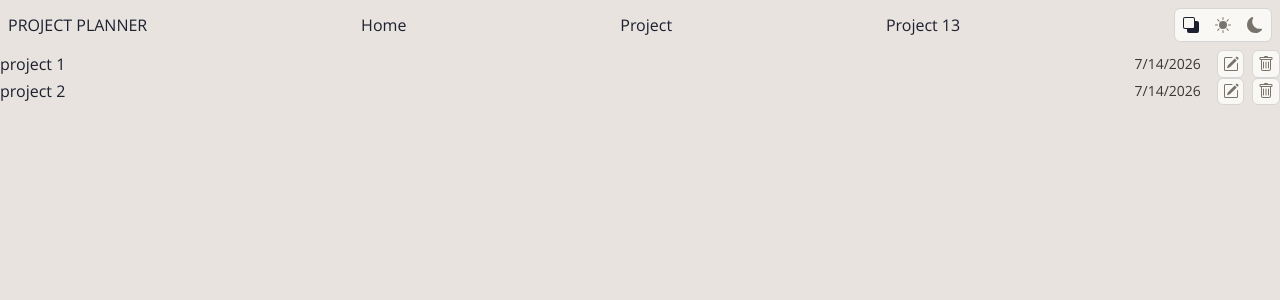
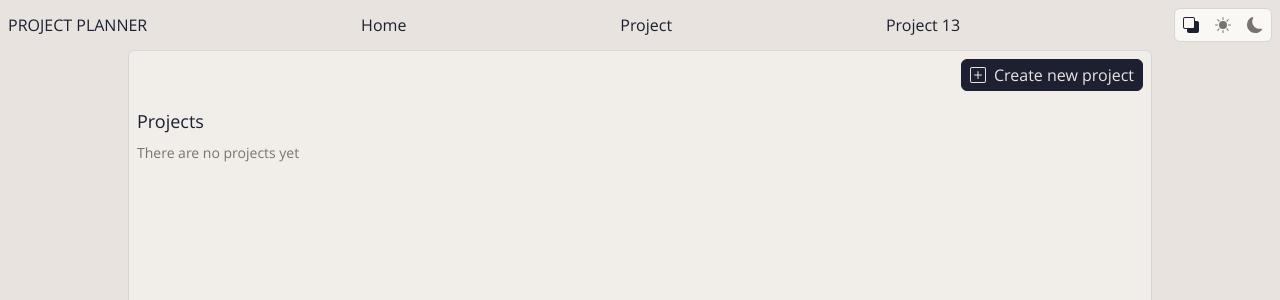
Before and after one commit to Amater-AK/Personal-Project-Planner, a React (Vite) app: page / in a window 1280 px wide. Shown: the top 300 px of the page. Built offline with nearby package versions, Linux system fonts and the light colour scheme.

Commit message:
add basic project functionality

```diff
--- /dev/null
+++ b/src/features/projects/components/ProjectForm.tsx
@@ -0,0 +1,51 @@
+import { useState } from "react";
+
+import { InputBlock } from "@/shared/components/ui/InputBlock";
+import { InputLabel } from "@/shared/components/ui/InputLabel";
+import { Input } from "@/shared/components/ui/Input";
+import { InputError } from "@/shared/components/ui/InputError";
+import { Button } from "@/shared/components/ui/Button";
+
+import { type ProjectEdit } from "../types/project.type";
+
+interface Props {
+    data?: ProjectEdit;
+    onSubmit: (data: ProjectEdit) => void;
+}
+
+type FormFields = "title";
+
+export function ProjectForm({ data, onSubmit }: Props) {
+    const [errors, setErrors] = useState<Record<FormFields, string>>({ title: "" });
+
+    function handleSubmit(event: React.SubmitEvent<HTMLFormElement>) {
+        event.preventDefault();
+
+        const formData = new FormData(event.target);
+        const data = Object.fromEntries(formData.entries()) as unknown as ProjectEdit;
+
+        if (!data.title.trim()) {
+            setErrors((state) => ({ ...state, title: "title is required" }));
+
+            return;
+        }
+
+        onSubmit(data);
+    }
+
+    return (
+        <form className="grid gap-2" onSubmit={handleSubmit}>
+            <h2 className="font-semibold">{data ? "Editing a project" : "Project creation"}</h2>
+
+            <InputBlock>
+                <InputLabel htmlFor="title">Title</InputLabel>
+                <Input type="text" id="title" name="title" defaultValue={data?.title} />
+                <InputError message={errors.title} />
+            </InputBlock>
+
+            <div className="flex justify-end">
+                <Button type="submit">{data ? "Edit" : "Create"}</Button>
+            </div>
+        </form>
+    );
+}
--- a/src/features/projects/components/ProjectItem.tsx
+++ b/src/features/projects/components/ProjectItem.tsx
@@ -1,6 +1,13 @@
+import { Link } from "react-router";
+
 import { BsPencilSquare, BsTrash } from "react-icons/bs";
 
+import { useModalStore } from "@/shared/stores/modalStore";
+import { useProjectStore } from "../stores/projectStore";
+
 import { Button } from "@/shared/components/ui/Button";
+import { ProjectForm } from "./ProjectForm";
+import { ConfirmDelete } from "@/shared/components/ui/ConfirmDelete";
 
 import { type Project } from "../types/project.type";
 import { toDate } from "@/shared/utils/datetime";
@@ -10,24 +17,57 @@ interface Props {
 }
 
 export function ProjectItem({ project }: Props) {
+    const openModal = useModalStore((state) => state.openModal);
+    const closeModal = useModalStore((state) => state.closeModal);
+    const editProject = useProjectStore((state) => state.editProject);
+    const deleteProject = useProjectStore((state) => state.deleteProject);
+
+    function handleEdit() {
+        openModal(
+            <ProjectForm
+                data={project}
+                onSubmit={(data) => {
+                    editProject(project.id, data);
+                    closeModal();
+                }}
+            />,
+        );
+    }
+
+    function handleDelete() {
+        openModal(
+            <ConfirmDelete
+                onConfirm={() => {
+                    deleteProject(project.id);
+                    closeModal();
+                }}
+                onCancel={closeModal}
+            />,
+        );
+    }
+
     const datetime = toDate(project.createdAt);
 
     return (
-        <div className="flex items-center gap-4">
-            <span className="truncate grow">{project.title}</span>
+        <li className="relative">
+            <Link
+                to={`p/${project.id}`}
+                className="grow flex items-center gap-6 p-2 pl-4 pr-22 text-input-placeholder bg-input-bg border border-border rounded-medium hover:text-input-text hover:border-input-text transition-colors duration-300"
+            >
+                <span className="truncate grow">{project.title}</span>
+                <time className="text-sm text-text-secondary" dateTime={datetime}>
+                    {datetime}
+                </time>
+            </Link>
 
-            <time className="text-sm text-text-secondary" dateTime={datetime}>
-                {datetime}
-            </time>
-
-            <div className="flex items-center gap-2">
-                <Button intent="regular" onlyIcon={true}>
+            <div className="absolute top-0 bottom-0 right-2 flex items-center gap-2">
+                <Button intent="regular" onlyIcon={true} aria-label={`Edit ${project.title}`} onClick={handleEdit}>
                     <BsPencilSquare />
                 </Button>
-                <Button intent="danger" onlyIcon={true}>
+                <Button intent="danger" onlyIcon={true} aria-label={`Delete ${project.title}`} onClick={handleDelete}>
                     <BsTrash />
                 </Button>
             </div>
-        </div>
+        </li>
     );
 }
--- a/src/features/projects/components/ProjectList.tsx
+++ b/src/features/projects/components/ProjectList.tsx
@@ -12,11 +12,9 @@ export function ProjectList({ projects }: Props) {
     }
 
     return (
-        <ul>
+        <ul className="grid gap-1">
             {projects.map((project) => (
-                <li key={project.id}>
-                    <ProjectItem project={project} />
-                </li>
+                <ProjectItem key={project.id} project={project} />
             ))}
         </ul>
     );
--- a/src/features/projects/stores/projectStore.ts
+++ b/src/features/projects/stores/projectStore.ts
@@ -5,20 +5,14 @@ import { v4 as uuidv4 } from "uuid";
 
 import { sharedStorage } from "@/shared/lib/sharedStorage";
 
-import {
-    type Project,
-    type ProjectGet,
-    type ProjectCreate,
-    type ProjectUpdate,
-    type ProjectDelete,
-} from "../types/project.type";
+import { type Project, type ProjectEdit } from "../types/project.type";
 
 interface ProjectState {
     projects: Project[];
-    getProject: (data: ProjectGet) => Project;
-    addProject: (data: ProjectCreate) => string;
-    updateProject: (data: ProjectUpdate) => void;
-    deleteProject: (data: ProjectDelete) => void;
+    getProject: (id: string) => Project;
+    createProject: (data: ProjectEdit) => string;
+    editProject: (id: string, data: ProjectEdit) => void;
+    deleteProject: (id: string) => void;
 }
 
 export const useProjectStore = create<ProjectState>()(
@@ -26,28 +20,32 @@ export const useProjectStore = create<ProjectState>()(
         immer((set, get) => ({
             projects: Array<Project>(),
 
-            getProject: (data) => {
+            getProject: (id) => {
                 const projects = get().projects;
 
-                return projects.find((project) => project.id === data.id);
+                return projects.find((project) => project.id === id);
             },
-            addProject: (data) => {
+            createProject: (data) => {
                 const id = uuidv4();
 
-                set((state) => state.projects.push({ id, ...data, createdAt: Date.now() }));
+                set((state) => {
+                    state.projects.push({ id, ...data, createdAt: Date.now() });
+                });
 
                 return id;
             },
-            updateProject: (data) => {
+            editProject: (id, data) => {
                 set((state) => {
-                    const project = state.projects.find((project) => project.id === data.id);
-                    if (!project) return;
+                    const index = state.projects.findIndex((project) => project.id === id);
+                    if (index < 0) return;
 
-                    return { ...project, ...data };
+                    state.projects[index] = { ...state.projects[index], ...data };
                 });
             },
-            deleteProject: (data) =>
-                set((state) => (state.projects = state.projects.filter((project) => project.id !== data.id))),
+            deleteProject: (id) =>
+                set((state) => {
+                    state.projects = state.projects.filter((project) => project.id !== id);
+                }),
         })),
         { name: "project-slice", storage: createJSONStorage(() => sharedStorage) },
     ),
--- a/src/features/projects/types/project.type.ts
+++ b/src/features/projects/types/project.type.ts
@@ -4,7 +4,4 @@ export interface Project {
     createdAt: number;
 }
 
-export type ProjectGet = Pick<Project, "id">;
-export type ProjectCreate = Pick<Project, "title">;
-export type ProjectUpdate = Pick<Project, "id" | "title">;
-export type ProjectDelete = Pick<Project, "id">;
+export type ProjectEdit = Pick<Project, "title">;
--- a/src/pages/HomePage.tsx
+++ b/src/pages/HomePage.tsx
@@ -1,24 +1,44 @@
+import { BsPlusSquare } from "react-icons/bs";
+
 import { useModalStore } from "@/shared/stores/modalStore";
+import { useProjectStore } from "@/features/projects/stores/projectStore";
 
 import { ProjectList } from "@/features/projects/components/ProjectList";
-
-import { type Project } from "@/features/projects/types/project.type";
+import { ProjectForm } from "@/features/projects/components/ProjectForm";
+import { Button } from "@/shared/components/ui/Button";
 
 export function HomePage() {
     const openModal = useModalStore((state) => state.openModal);
+    const closeModal = useModalStore((state) => state.closeModal);
+    const projects = useProjectStore((state) => state.projects);
+    const createProject = useProjectStore((state) => state.createProject);
 
-    function handleTestModal() {
-        openModal(<p>Test text</p>);
+    function handleCreate() {
+        openModal(
+            <ProjectForm
+                onSubmit={(data) => {
+                    createProject(data);
+                    closeModal();
+                }}
+            />,
+        );
     }
 
-    const PROJECTS: Project[] = [
-        { id: "1", title: "project 1", createdAt: 1784031001246 },
-        { id: "2", title: "project 2", createdAt: 1784030001246 },
-    ];
+    return (
+        <div className="wrapper flex flex-col gap-4 h-full p-2 bg-surface-primary border border-border rounded-medium">
+            <div className="flex justify-end items-center gap-2">
+                <Button onClick={handleCreate}>
+                    <BsPlusSquare />
+                    <span>Create new project</span>
+                </Button>
+            </div>
+            <section className="overflow-y-auto">
+                <header className="mb-2">
+                    <h1 className="font-semibold text-lg">Projects</h1>
+                </header>
 
-    return (
-        <div>
-            <ProjectList projects={PROJECTS} />
+                <ProjectList projects={projects} />
+            </section>
         </div>
     );
 }
--- /dev/null
+++ b/src/shared/components/ui/ConfirmDelete.tsx
@@ -0,0 +1,23 @@
+import { Button } from "./Button";
+
+interface Props {
+    onConfirm: () => void;
+    onCancel: () => void;
+}
+
+export function ConfirmDelete({ onConfirm, onCancel }: Props) {
+    return (
+        <div className="grid gap-4">
+            <p>Are you sure you want to delete?</p>
+
+            <div className="flex justify-end items-center gap-2">
+                <Button intent="primary" onClick={onConfirm}>
+                    Yes
+                </Button>
+                <Button intent="regular" onClick={onCancel}>
+                    Cancel
+                </Button>
+            </div>
+        </div>
+    );
+}
--- /dev/null
+++ b/src/shared/components/ui/Input.tsx
@@ -0,0 +1,10 @@
+interface Props extends React.ComponentProps<"input"> {}
+
+export function Input(props: Props) {
+    return (
+        <input
+            className="w-full px-2 py-1 text-input-text bg-input-bg border border-input-border rounded-medium placeholder:text-input-placeholder"
+            {...props}
+        />
+    );
+}
--- /dev/null
+++ b/src/shared/components/ui/InputBlock.tsx
@@ -0,0 +1,7 @@
+interface Props {
+    children: React.ReactNode;
+}
+
+export function InputBlock({ children }: Props) {
+    return <div>{children}</div>;
+}
--- /dev/null
+++ b/src/shared/components/ui/InputError.tsx
@@ -0,0 +1,7 @@
+interface Props {
+    message?: string;
+}
+
+export function InputError({ message }: Props) {
+    return message ? <p className="text-sm text-danger">{message}</p> : null;
+}
--- /dev/null
+++ b/src/shared/components/ui/InputLabel.tsx
@@ -0,0 +1,9 @@
+interface Props extends React.ComponentProps<"label"> {}
+
+export function InputLabel({ children, ...props }: Props) {
+    return (
+        <label {...props} className="shrink-0 block text-sm font-semibold text-text-info uppercase cursor-pointer">
+            {children}
+        </label>
+    );
+}
```
